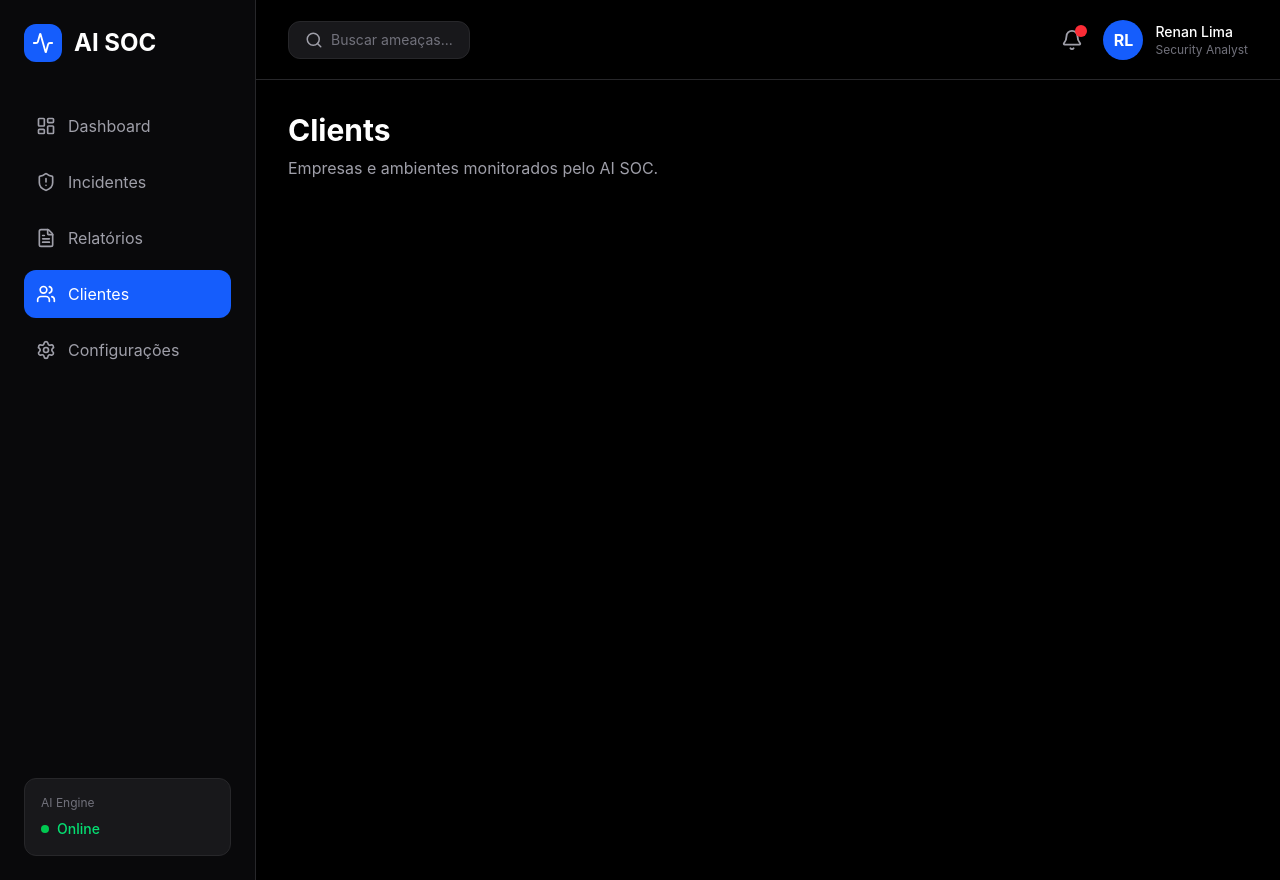
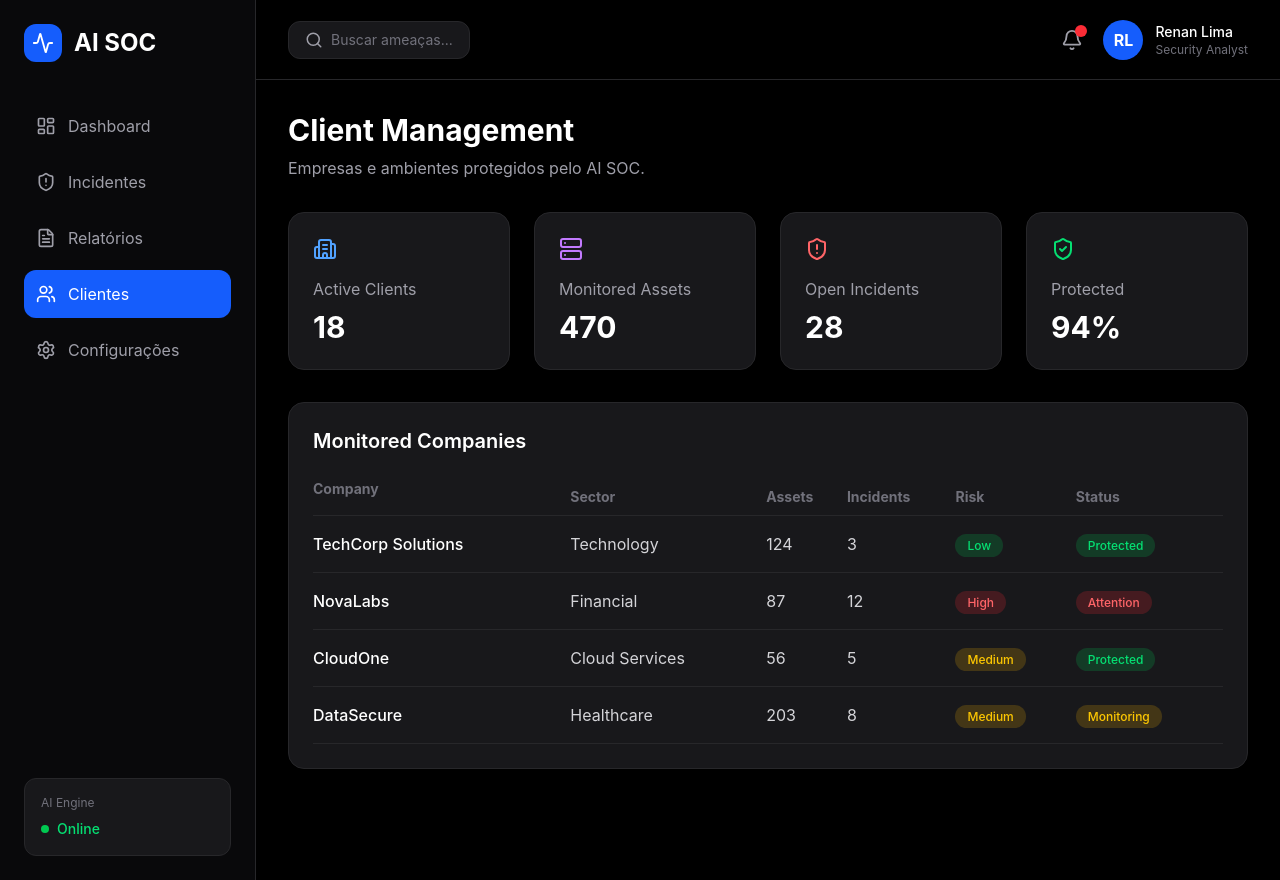
Before and after one commit to renanlima-hub/ai-soc-project, a React (Vite) app in the folder frontend/: page /clients in a window 1280 px wide. Built offline with nearby package versions, Linux system fonts and the light colour scheme.

Commit message:
feat: create client management dashboard

```diff
--- a/frontend/src/pages/Clients.tsx
+++ b/frontend/src/pages/Clients.tsx
@@ -1,15 +1,67 @@
+import {
+  Building2,
+  Server,
+  ShieldAlert,
+  ShieldCheck
+} from "lucide-react"
+
+
 function Clients() {
+
+
+  const clients = [
+    {
+      name: "TechCorp Solutions",
+      sector: "Technology",
+      assets: 124,
+      incidents: 3,
+      risk: "Low",
+      status: "Protected"
+    },
+    {
+      name: "NovaLabs",
+      sector: "Financial",
+      assets: 87,
+      incidents: 12,
+      risk: "High",
+      status: "Attention"
+    },
+    {
+      name: "CloudOne",
+      sector: "Cloud Services",
+      assets: 56,
+      incidents: 5,
+      risk: "Medium",
+      status: "Protected"
+    },
+    {
+      name: "DataSecure",
+      sector: "Healthcare",
+      assets: 203,
+      incidents: 8,
+      risk: "Medium",
+      status: "Monitoring"
+    }
+  ]
+
 
   return (
 
-    <div className="p-8 bg-black min-h-screen">
+    <div className="
+      p-8
+      bg-black
+      min-h-screen
+    ">
+
+
+      <div className="mb-8">
 
         <h1 className="
           text-3xl
           font-bold
           text-white
         ">
-        Clients
+          Client Management
         </h1>
 
 
@@ -17,8 +69,203 @@ function Clients() {
           text-zinc-400
           mt-2
         ">
-        Empresas e ambientes monitorados pelo AI SOC.
+          Empresas e ambientes protegidos pelo AI SOC.
         </p>
+
+      </div>
+
+
+
+
+      {/* Summary Cards */}
+
+
+      <div className="
+        grid
+        grid-cols-4
+        gap-6
+      ">
+
+
+        <ClientCard
+          title="Active Clients"
+          value="18"
+          icon={<Building2 />}
+          color="text-blue-400"
+        />
+
+
+        <ClientCard
+          title="Monitored Assets"
+          value="470"
+          icon={<Server />}
+          color="text-purple-400"
+        />
+
+
+        <ClientCard
+          title="Open Incidents"
+          value="28"
+          icon={<ShieldAlert />}
+          color="text-red-400"
+        />
+
+
+        <ClientCard
+          title="Protected"
+          value="94%"
+          icon={<ShieldCheck />}
+          color="text-green-400"
+        />
+
+
+      </div>
+
+
+
+
+
+      {/* Clients Table */}
+
+
+      <div className="
+        mt-8
+        bg-zinc-900
+        border
+        border-zinc-800
+        rounded-2xl
+        p-6
+      ">
+
+
+        <h2 className="
+          text-white
+          text-xl
+          font-semibold
+          mb-6
+        ">
+          Monitored Companies
+        </h2>
+
+
+
+        <table className="
+          w-full
+          text-left
+        ">
+
+
+          <thead>
+
+            <tr className="
+              border-b
+              border-zinc-800
+              text-zinc-500
+              text-sm
+            ">
+
+              <th className="pb-4">
+                Company
+              </th>
+
+              <th>
+                Sector
+              </th>
+
+              <th>
+                Assets
+              </th>
+
+              <th>
+                Incidents
+              </th>
+
+              <th>
+                Risk
+              </th>
+
+              <th>
+                Status
+              </th>
+
+
+            </tr>
+
+          </thead>
+
+
+          <tbody>
+
+
+            {clients.map((client)=>(
+
+
+              <tr
+                key={client.name}
+                className="
+                  border-b
+                  border-zinc-800
+                  text-zinc-300
+                "
+              >
+
+
+                <td className="
+                  py-4
+                  text-white
+                  font-medium
+                ">
+                  {client.name}
+                </td>
+
+
+                <td>
+                  {client.sector}
+                </td>
+
+
+                <td>
+                  {client.assets}
+                </td>
+
+
+                <td>
+                  {client.incidents}
+                </td>
+
+
+                <td>
+
+                  <RiskBadge
+                    risk={client.risk}
+                  />
+
+                </td>
+
+
+                <td>
+
+                  <StatusBadge
+                    status={client.status}
+                  />
+
+                </td>
+
+
+              </tr>
+
+
+            ))}
+
+
+          </tbody>
+
+
+        </table>
+
+
+      </div>
+
 
 
     </div>
@@ -27,4 +274,151 @@ function Clients() {
 
 }
 
+
+
+
+
+function ClientCard({
+  title,
+  value,
+  icon,
+  color
+}:{
+  title:string
+  value:string
+  icon:React.ReactNode
+  color:string
+}){
+
+
+  return (
+
+    <div className="
+      bg-zinc-900
+      border
+      border-zinc-800
+      rounded-2xl
+      p-6
+    ">
+
+
+      <div className={color}>
+        {icon}
+      </div>
+
+
+      <p className="
+        text-zinc-400
+        mt-4
+      ">
+        {title}
+      </p>
+
+
+      <h2 className="
+        text-white
+        text-3xl
+        font-bold
+        mt-2
+      ">
+        {value}
+      </h2>
+
+
+    </div>
+
+  )
+
+}
+
+
+
+
+
+function RiskBadge({
+  risk
+}:{
+  risk:string
+}){
+
+
+  const colors = {
+
+    Low:
+      "bg-green-500/20 text-green-400",
+
+    Medium:
+      "bg-yellow-500/20 text-yellow-400",
+
+    High:
+      "bg-red-500/20 text-red-400"
+
+  }
+
+
+  return (
+
+    <span className={`
+      px-3
+      py-1
+      rounded-full
+      text-xs
+      font-medium
+      ${colors[risk as keyof typeof colors]}
+    `}>
+
+      {risk}
+
+    </span>
+
+  )
+
+}
+
+
+
+
+
+function StatusBadge({
+  status
+}:{
+  status:string
+}){
+
+
+  const colors = {
+
+    Protected:
+      "bg-green-500/20 text-green-400",
+
+    Attention:
+      "bg-red-500/20 text-red-400",
+
+    Monitoring:
+      "bg-yellow-500/20 text-yellow-400"
+
+  }
+
+
+  return (
+
+    <span className={`
+      px-3
+      py-1
+      rounded-full
+      text-xs
+      font-medium
+      ${colors[status as keyof typeof colors]}
+    `}>
+
+      {status}
+
+    </span>
+
+  )
+
+}
+
+
+
 export default Clients
```
Lines whose indentation alone changed are shown as unchanged.
